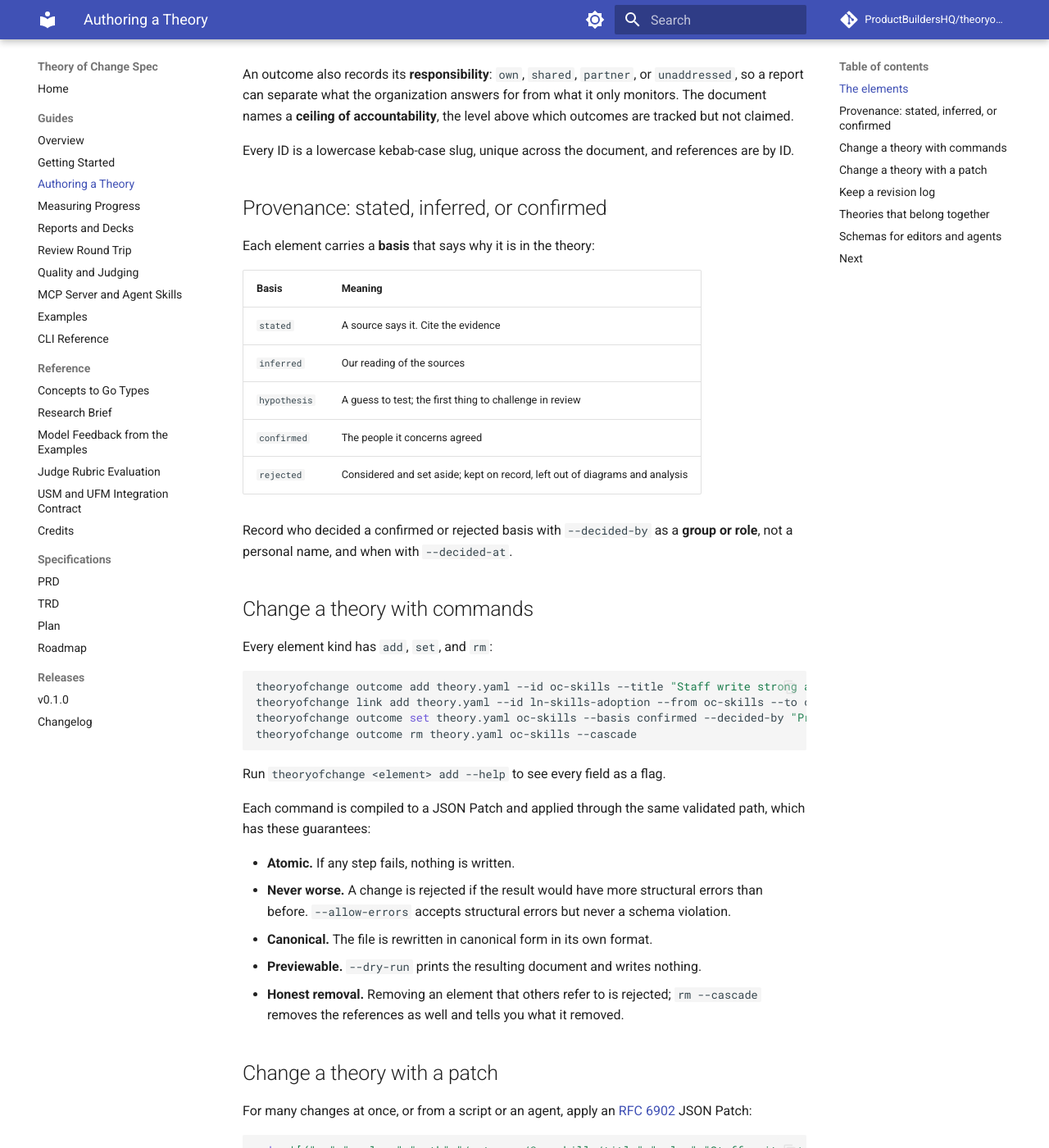
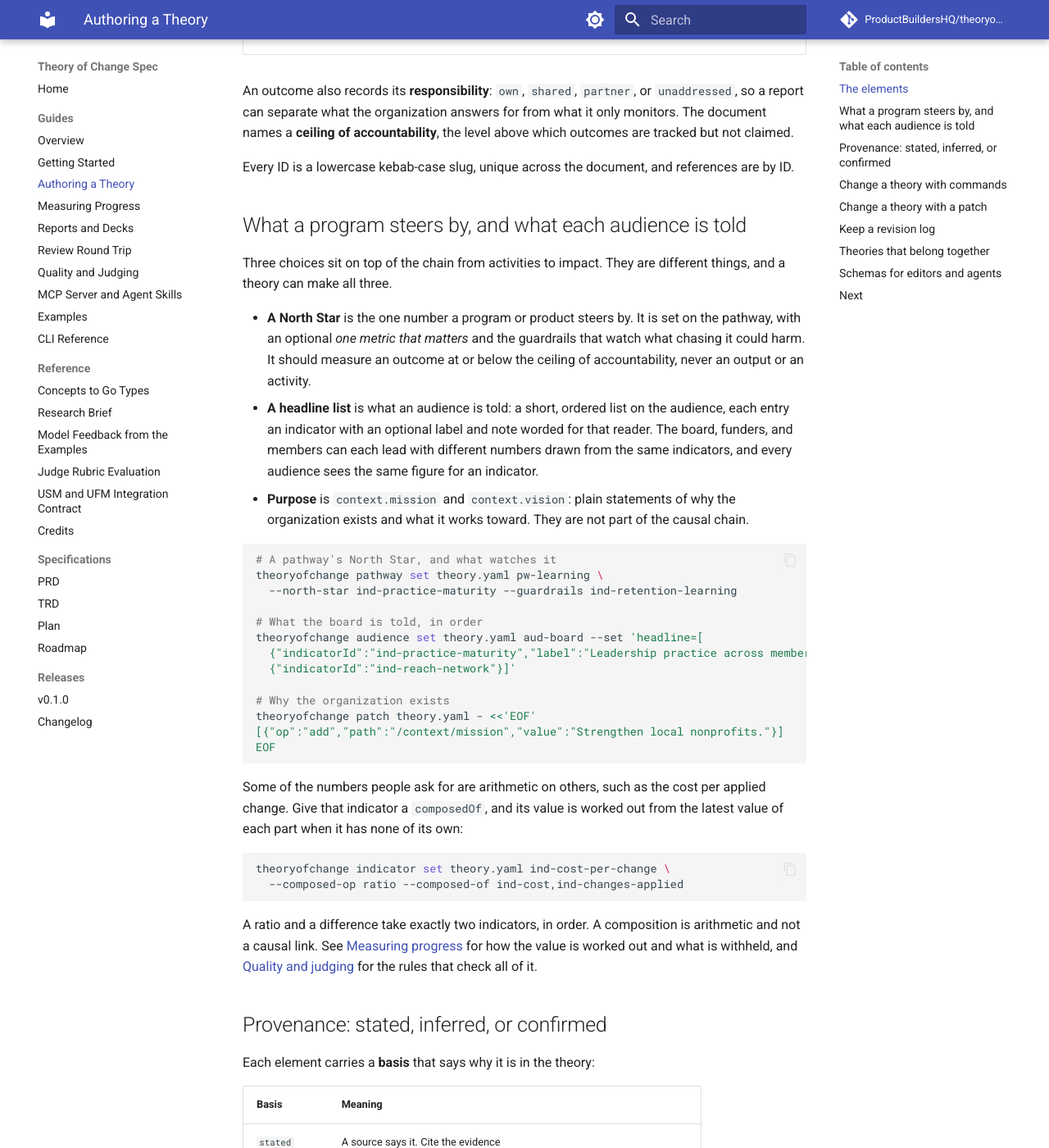
Before and after one commit to ProductBuildersHQ/theoryofchange-spec, an MkDocs documentation site: the page built from docs/guides/authoring.md, in a window 1280 px wide and 1400 px high, scrolled down 1036 px. Shown: the whole window at 82% size. Built offline with MkDocs 1.6.1 and Material for MkDocs 9.7.7, drawn with Linux system fonts in a browser that asks for light colours; comment, search, counter and statistics services are not loaded; some of the changed text lies outside the part shown.

Commit message:
docs: cover North Stars, headline lists, and composed indicators in the guides
The authoring guide gets a section on what a program steers by and what each
audience is told, with commands that were run against the example. The
examples page describes the new content of the membership network example, and
the workshop deck row mentions the layered logic model slide.

Refs: RMI-THEORYOFCHANGESPEC-073

Co-Authored-By: Claude Sonnet 5.5 <noreply@anthropic.com>

````diff
--- a/docs/guides/authoring.md
+++ b/docs/guides/authoring.md
@@ -12,12 +12,12 @@ elements, how they refer to each other, and the ways to change them.
 | **Group** | Preconditions for an outcome: all of them, any of them, or at least *k* of *n*. Groups can nest |
 | **Intervention** | Something the program does to bring about outcomes |
 | **Assumption** | Something that must hold for a link or outcome to work, with a criticality and a status |
-| **Indicator** | How an outcome or assumption is measured, with a baseline, targets, and a frequency |
+| **Indicator** | How an outcome, activity, or assumption is measured, with a baseline, targets, and a frequency. It can also be worked out from other indicators, such as a cost per outcome |
 | **Actor** | A person or organization who changes, delivers, or co-owns an outcome |
 | **Evidence** | A source that supports or contradicts an element, with a sensitivity |
-| **Pathway** | A named route through the theory, such as one program's contribution |
+| **Pathway** | A named route through the theory, such as one program's or product's contribution, with the North Star it steers by |
 | **Cause**, **target group** | The problem tree and the groups affected, for equity and root-cause analysis |
-| **Audience**, **theme** | Who needs to see what reported, and the codebook for coding stories |
+| **Audience**, **theme** | Who needs to see what reported, the short list of numbers each is told, and the codebook for coding stories |
 | **Metric**, **term** | A shared metric library, and a glossary of the words the theory uses |
 | **Risk**, **decision**, **factor**, **consultation** | What could go wrong, what is awaiting a decision, external factors, and the review trail |
 
@@ -28,6 +28,54 @@ the level above which outcomes are tracked but not claimed.
 
 Every ID is a lowercase kebab-case slug, unique across the document, and
 references are by ID.
+
+## What a program steers by, and what each audience is told
+
+Three choices sit on top of the chain from activities to impact. They are
+different things, and a theory can make all three.
+
+- **A North Star** is the one number a program or product steers by. It is set on
+  the pathway, with an optional *one metric that matters* and the guardrails that
+  watch what chasing it could harm. It should measure an outcome at or below the
+  ceiling of accountability, never an output or an activity.
+- **A headline list** is what an audience is told: a short, ordered list on the
+  audience, each entry an indicator with an optional label and note worded for
+  that reader. The board, funders, and members can each lead with different
+  numbers drawn from the same indicators, and every audience sees the same figure
+  for an indicator.
+- **Purpose** is `context.mission` and `context.vision`: plain statements of why
+  the organization exists and what it works toward. They are not part of the
+  causal chain.
+
+```bash
+# A pathway's North Star, and what watches it
+theoryofchange pathway set theory.yaml pw-learning \
+  --north-star ind-practice-maturity --guardrails ind-retention-learning
+
+# What the board is told, in order
+theoryofchange audience set theory.yaml aud-board --set 'headline=[
+  {"indicatorId":"ind-practice-maturity","label":"Leadership practice across members"},
+  {"indicatorId":"ind-reach-network"}]'
+
+# Why the organization exists
+theoryofchange patch theory.yaml - <<'EOF'
+[{"op":"add","path":"/context/mission","value":"Strengthen local nonprofits."}]
+EOF
+```
+
+Some of the numbers people ask for are arithmetic on others, such as the cost
+per applied change. Give that indicator a `composedOf`, and its value is worked
+out from the latest value of each part when it has none of its own:
+
+```bash
+theoryofchange indicator set theory.yaml ind-cost-per-change \
+  --composed-op ratio --composed-of ind-cost,ind-changes-applied
+```
+
+A ratio and a difference take exactly two indicators, in order. A composition is
+arithmetic and not a causal link. See [Measuring progress](measurement.md) for
+how the value is worked out and what is withheld, and
+[Quality and judging](quality-and-judging.md) for the rules that check all of it.
 
 ## Provenance: stated, inferred, or confirmed
 
````
Also changed, not shown: docs/guides/examples.md (+3 -1 lines), docs/guides/reports-and-decks.md (+1 -1 lines).
